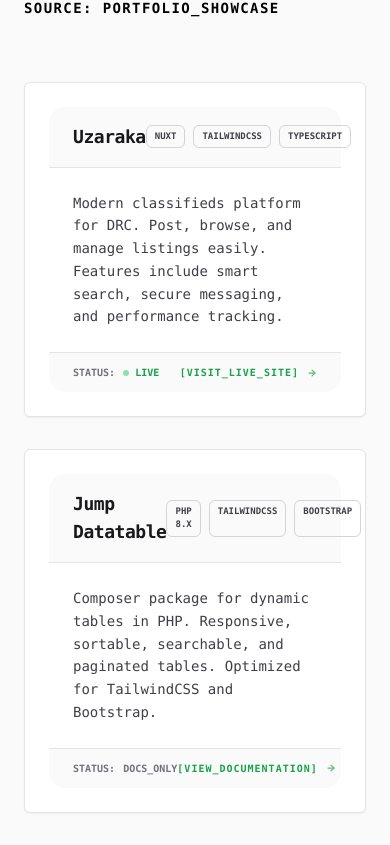
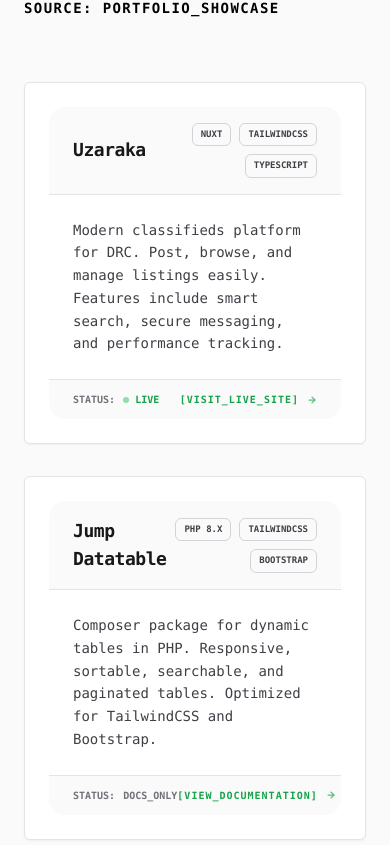
Before and after one commit to judempoyo/judempoyov3, a Nuxt app: page / in a window 390 px wide. Shown: the part 2817-3662 px from the top of the page. Built offline with nearby package versions, Linux system fonts and the light colour scheme.

Commit message:
fix : stack badge responsiveness

```diff
--- a/app/components/ProjectSheet.vue
+++ b/app/components/ProjectSheet.vue
@@ -32,12 +32,20 @@
       <h3 class="text-lg font-extrabold tracking-tight text-zinc-900 dark:text-zinc-100">
         {{ t(project.titleKey) }}
       </h3>
-      <div class="flex gap-2">
-        <span v-for="tag in project.stack.slice(0, 3)" :key="tag" class="text-[9px] font-bold px-2 py-1 border border-zinc-300 dark:border-zinc-700
-          text-zinc-700 dark:text-zinc-300 uppercase rounded-md">
-          {{ tag }}
-        </span>
-      </div>
+     <div class="flex flex-wrap gap-2 justify-end max-w-full">
+  <span
+    v-for="tag in project.stack"
+    :key="tag"
+    class="text-[9px] sm:text-[8px] md:text-[9px]
+      font-bold px-2 sm:px-1.5 md:px-2
+      py-1 sm:py-0.5 md:py-1
+      border border-zinc-300 dark:border-zinc-700
+      text-zinc-700 dark:text-zinc-300
+      uppercase rounded-md whitespace-nowrap">
+    {{ tag }}
+  </span>
+</div>
+
     </div>
 
     <!-- Body -->
```
